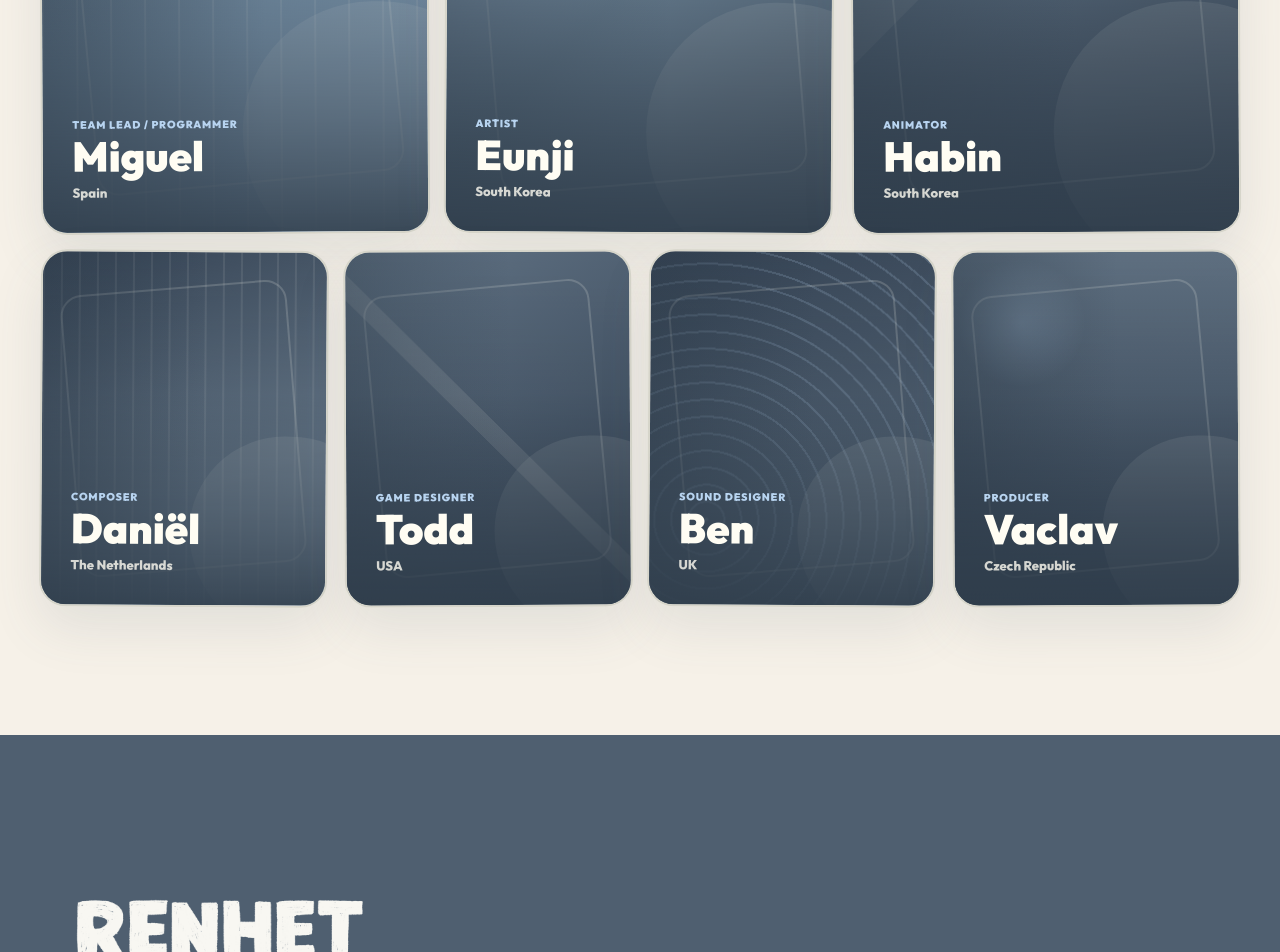
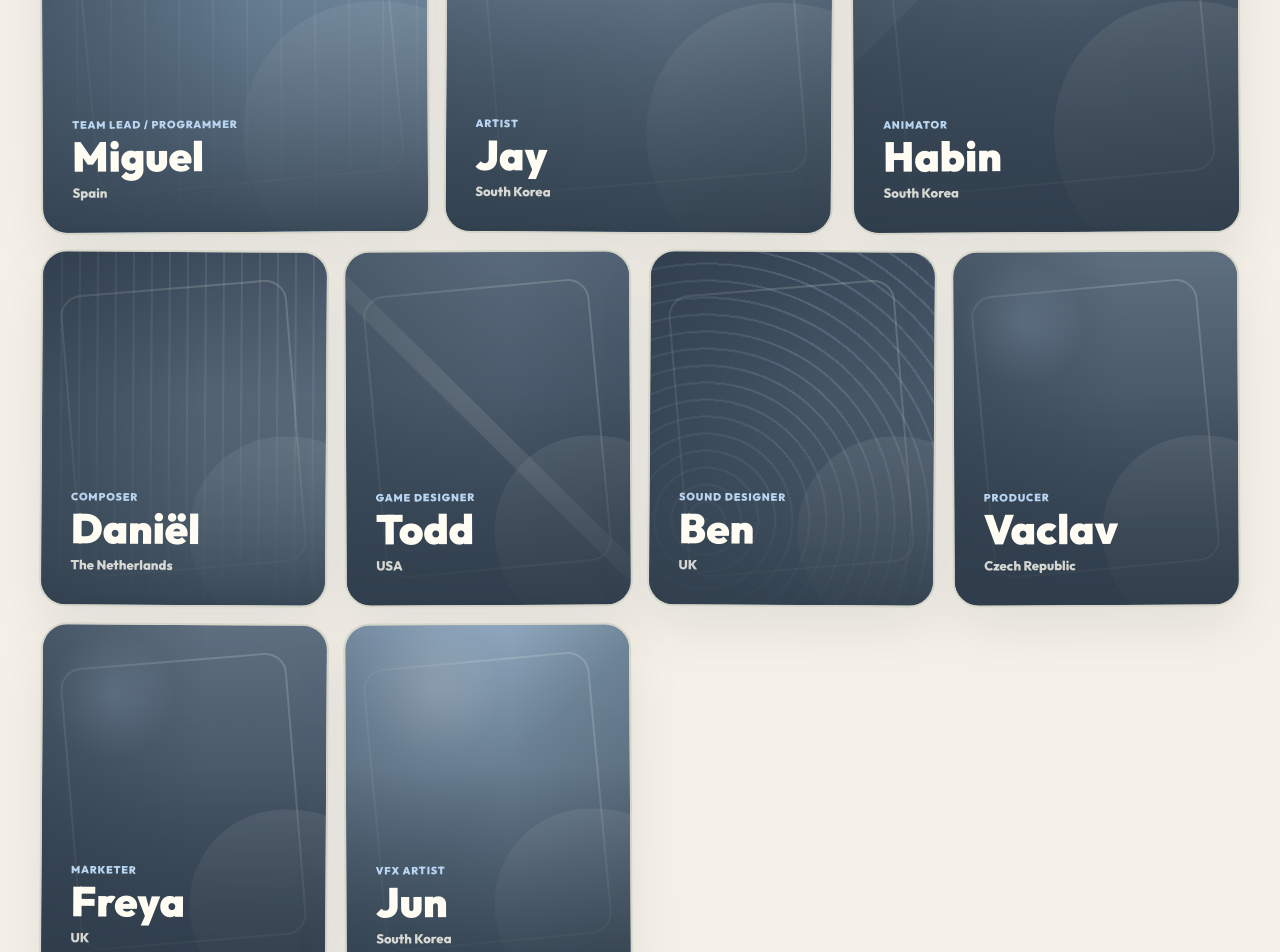
Before and after one commit to RenhetStudio/renhet-studio-web, a Next.js app: page / in a window 1280 px wide. Shown: the part 2120-3072 px from the top of the page. Built offline with nearby package versions, Linux system fonts and the light colour scheme.

Commit message:
feat: add new members

```diff
--- a/src/app/page.tsx
+++ b/src/app/page.tsx
@@ -23,7 +23,7 @@ const team = [
     accent: "programming",
   },
   {
-    name: "Eunji",
+    name: "Jay",
     role: "Artist",
     country: "South Korea",
     href: "https://www.artstation.com/kiwi_lee",
@@ -63,6 +63,20 @@ const team = [
     country: "Czech Republic",
     href: "https://www.linkedin.com/in/vaclavkorycanek/",
     accent: "production",
+  },
+  {
+    name: "Freya",
+    role: "Marketer",
+    country: "UK",
+    href: "https://www.linkedin.com/in/freya-clinton-06383134a/",
+    accent: "production",
+  },
+  {
+    name: "Jun",
+    role: "VFX Artist",
+    country: "South Korea",
+    href: "https://www.linkedin.com/in/gwngjun-lee-477ba5139/",
+    accent: "art",
   },
 ];
 
```
